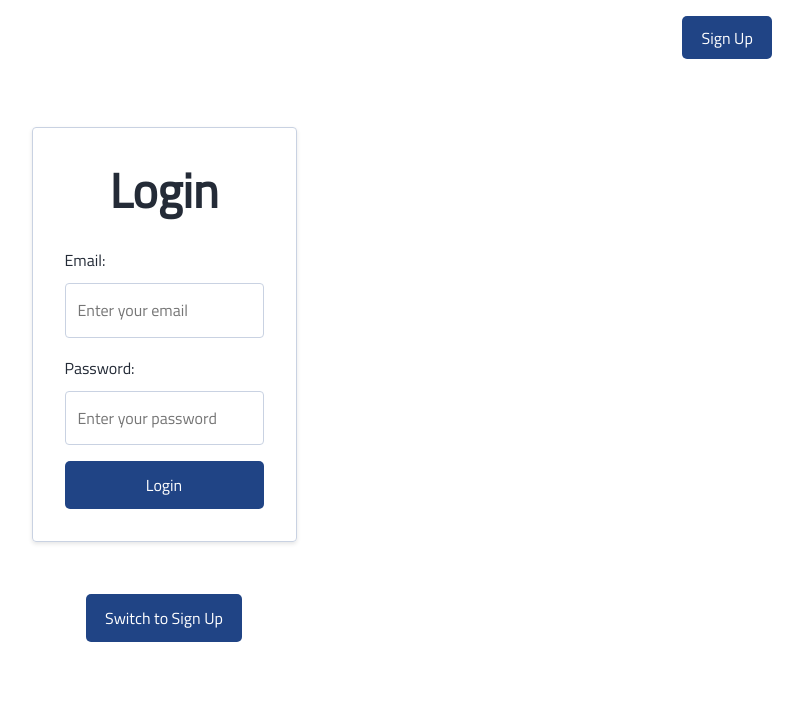
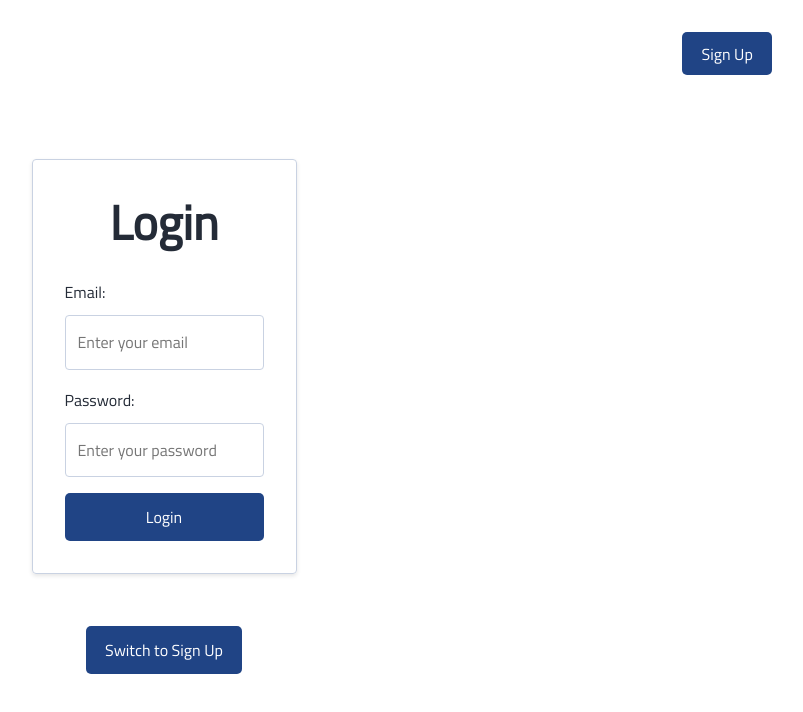
Before and after one commit to k-worsoee-ucn/pwu_bachelorprojekt_jkf, a Vue app in the folder salesProcess/frontend/: page /process/1#/login in a window 1280 px wide. Shown: the top 712 px of the page, without its empty margins (476-1279 px from the left). Built offline with nearby package versions, Linux system fonts and the light colour scheme; no server answers.

Commit message:
Update Header.vue

```diff
--- a/salesProcess/frontend/src/components/Header.vue
+++ b/salesProcess/frontend/src/components/Header.vue
@@ -90,7 +90,7 @@ const roleLabels = {
 
 header {
   .nav-bar {
-    padding: 1rem 2rem;
+    padding: 2rem 2rem;
     display: flex;
     align-items: center;
     justify-content: space-between;
```
